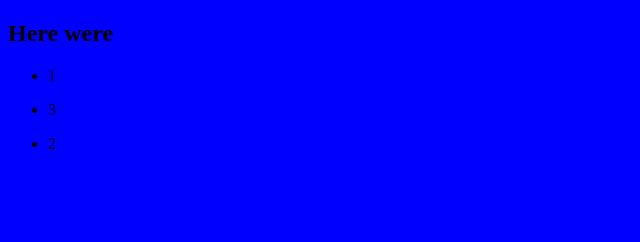
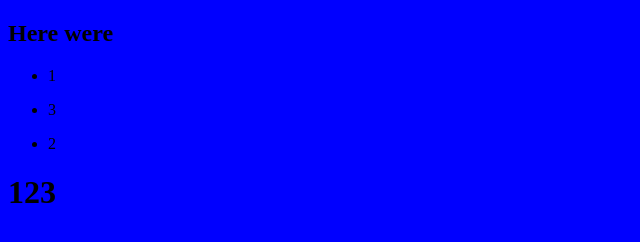
Before and after one commit to 1Zorian1/mysite, a plain HTML site: page index.html in a window 1280 px wide. Shown: the full height of the page, 0-640 px from the left. Drawn offline with Linux system fonts and the light colour scheme.

Commit message:
add footer

```diff
--- a/index.html
+++ b/index.html
@@ -31,5 +31,8 @@
             </ul>
         </nav>
     </main>
+    <footer>
+        <h1>123</h1>
+    </footer>
 </body>
 </html>
```
